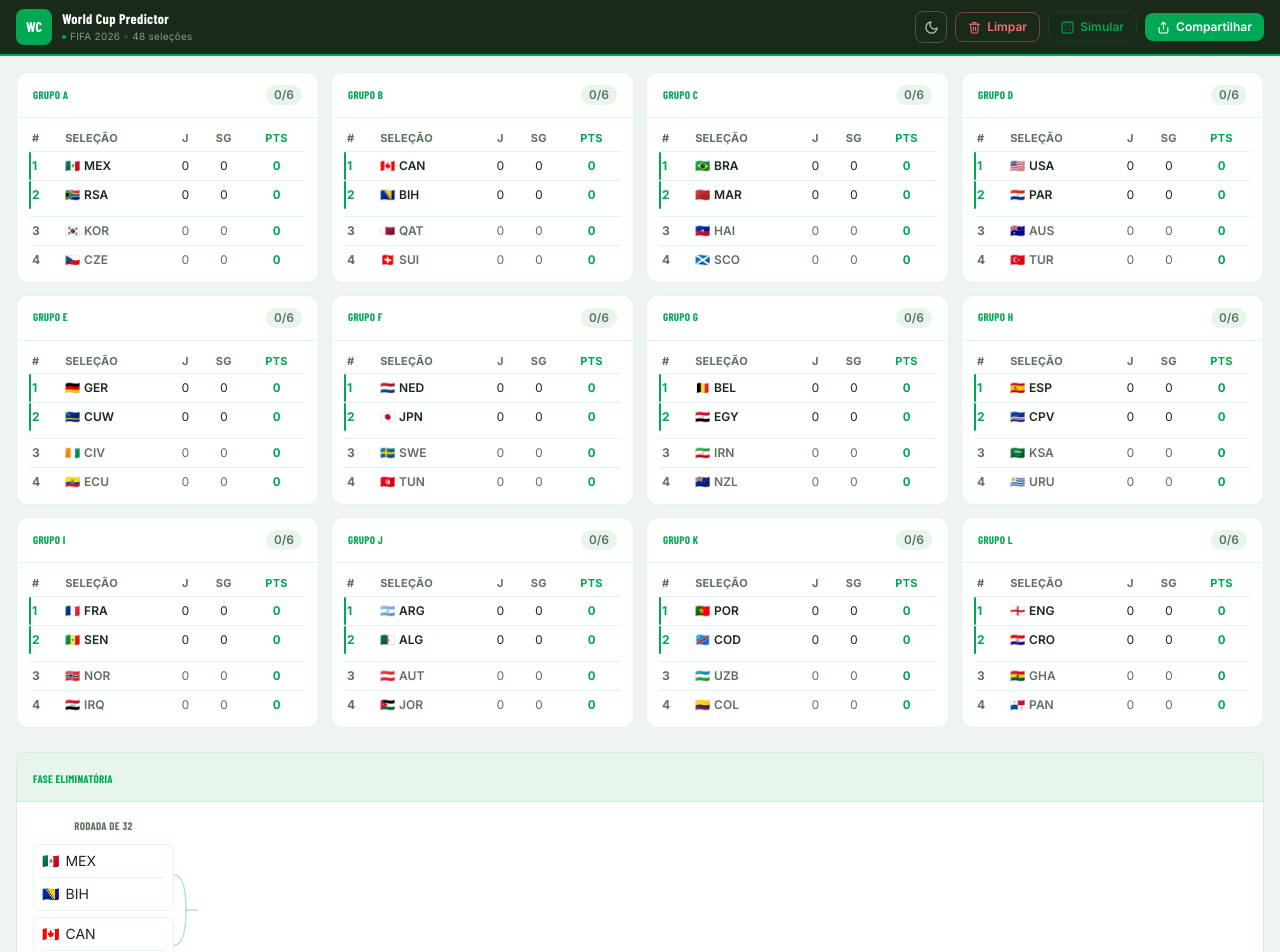
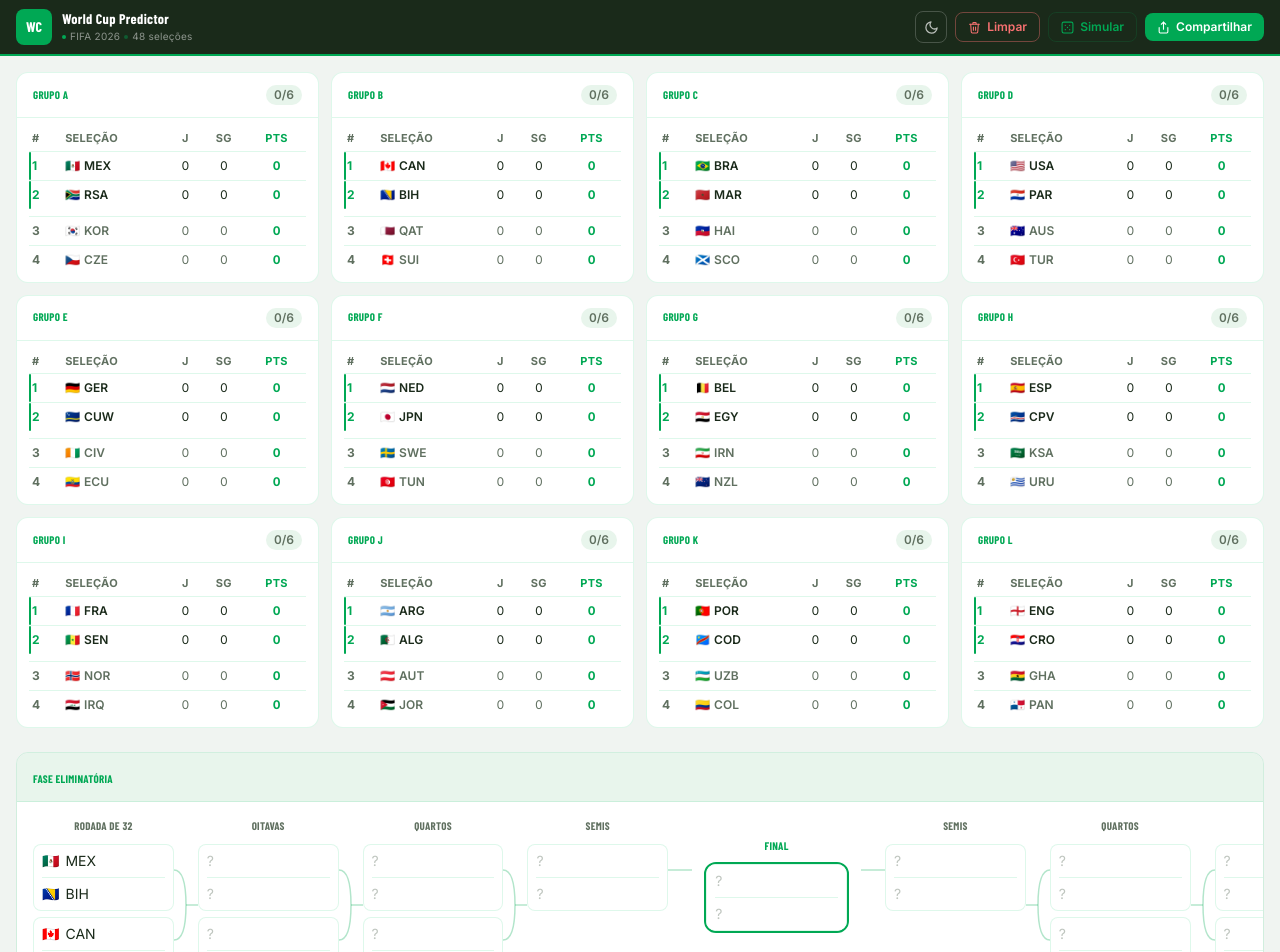
Before and after one commit to JonasMaia12/World-Cup-Predictor, a React (Vite) app: page / in a window 1280 px wide. Shown: the top 952 px of the page. Built offline with nearby package versions, Linux system fonts and the light colour scheme; a web font is replaced by a local one.

Commit message:
fix: align bracket connectors with items-start + h-5 label spacer

```diff
--- a/src/components/bracket/BracketView.tsx
+++ b/src/components/bracket/BracketView.tsx
@@ -148,30 +148,30 @@
 
   return (
     <div className="overflow-x-auto py-4 px-4">
-      <div className="flex items-center justify-center min-w-fit">
+      <div className="flex items-start justify-center min-w-fit">
         <RoundColumn title="Rodada de 32" matches={leftR32} onMatchClick={onMatchClick} />
-        <RoundConnector count={8} />
+        <div className="flex flex-col"><div className="h-5" /><RoundConnector count={8} /></div>
         <RoundColumn title="Oitavas" matches={leftR16} onMatchClick={onMatchClick} />
-        <RoundConnector count={4} />
+        <div className="flex flex-col"><div className="h-5" /><RoundConnector count={4} /></div>
         <RoundColumn title="Quartos" matches={leftQF} onMatchClick={onMatchClick} />
-        <RoundConnector count={2} />
+        <div className="flex flex-col"><div className="h-5" /><RoundConnector count={2} /></div>
         <RoundColumn title="Semis" matches={leftSF} onMatchClick={onMatchClick} />
-        <RoundConnector count={1} />
+        <div className="flex flex-col"><div className="h-5" /><RoundConnector count={1} /></div>
 
-        <div className="flex flex-col items-center gap-2 px-3">
+        <div className="flex flex-col items-center gap-2 px-3 pt-5">
           <span className="text-[11px] text-wcp-primary tracking-wide uppercase font-display font-bold">Final</span>
           <div className="border-2 border-wcp-primary rounded-xl overflow-hidden">
             <MatchCard match={bracket.final} onClick={onMatchClick} />
           </div>
         </div>
 
-        <RoundConnector count={1} mirror />
+        <div className="flex flex-col"><div className="h-5" /><RoundConnector count={1} mirror /></div>
         <RoundColumn title="Semis" matches={rightSF} onMatchClick={onMatchClick} />
-        <RoundConnector count={2} mirror />
+        <div className="flex flex-col"><div className="h-5" /><RoundConnector count={2} mirror /></div>
         <RoundColumn title="Quartos" matches={rightQF} onMatchClick={onMatchClick} />
-        <RoundConnector count={4} mirror />
+        <div className="flex flex-col"><div className="h-5" /><RoundConnector count={4} mirror /></div>
         <RoundColumn title="Oitavas" matches={rightR16} onMatchClick={onMatchClick} />
-        <RoundConnector count={8} mirror />
+        <div className="flex flex-col"><div className="h-5" /><RoundConnector count={8} mirror /></div>
         <RoundColumn title="Rodada de 32" matches={rightR32} onMatchClick={onMatchClick} />
       </div>
     </div>
```
